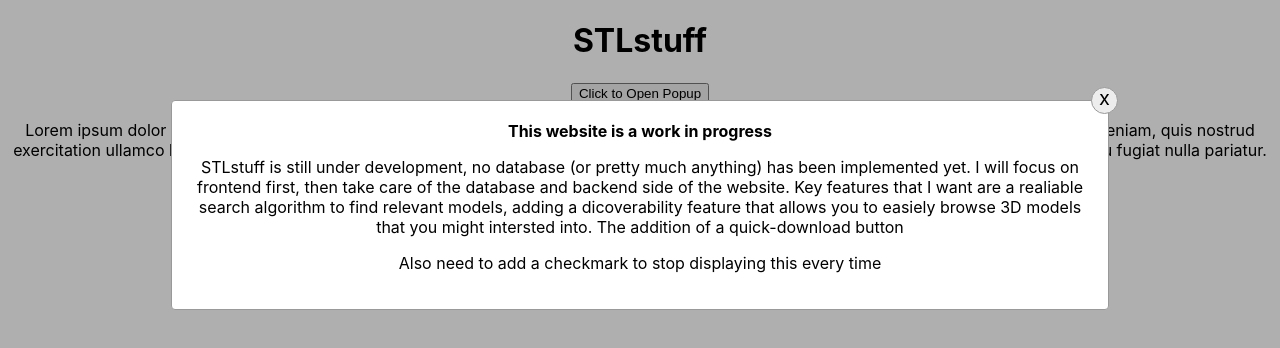
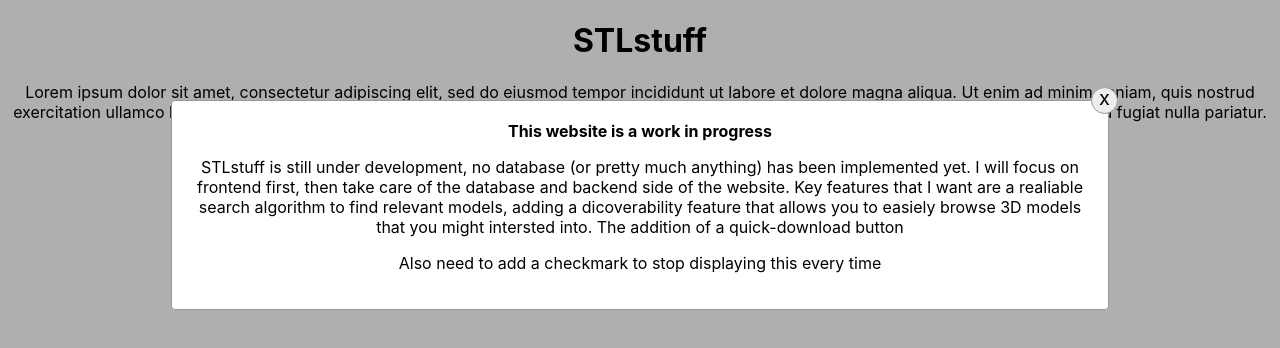
Before and after one commit to PierreMasselot1/STLstuff, a React (Create React App) app: page / in a window 1280 px wide. Shown: the top 348 px of the page. Built offline with nearby package versions, Linux system fonts and the light colour scheme.

Commit message:
Update App.js

```diff
--- a/src/App.js
+++ b/src/App.js
@@ -15,11 +15,6 @@ function App() {
       <Header />
 
       <div>
-        <input
-          type="button"
-          value="Click to Open Popup"
-          onClick={togglePopup}
-        />
         <p>Lorem ipsum dolor sit amet, consectetur adipiscing elit, sed do eiusmod tempor incididunt ut labore et dolore magna aliqua. Ut enim ad minim veniam, quis nostrud exercitation ullamco laboris nisi ut aliquip ex ea commodo consequat. Duis aute irure dolor in reprehenderit in voluptate velit esse cillum dolore eu fugiat nulla pariatur. Excepteur sint occaecat cupidatat non proident, sunt in culpa qui officia deserunt mollit anim id est laborum.</p>
         <div>
           {isOpen && <Popup
```
